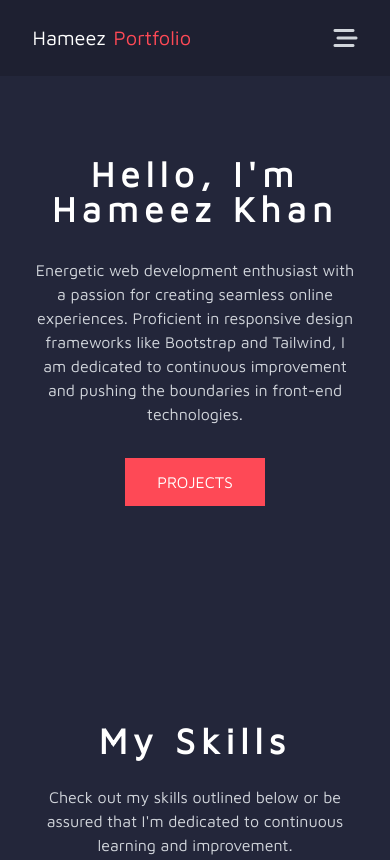
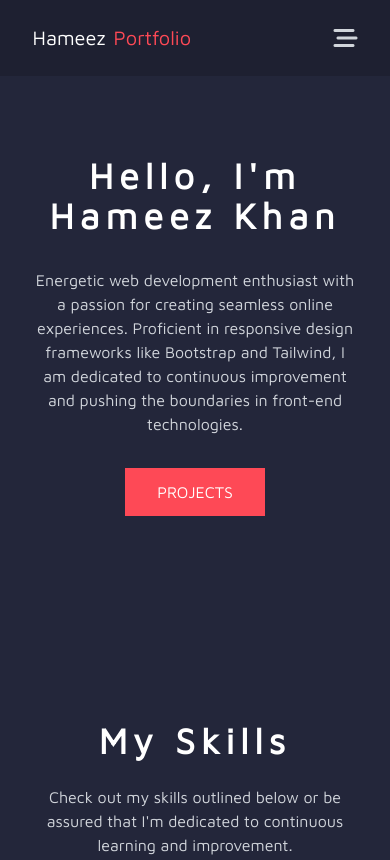
Before and after one commit to HameezKhan85/portfolio, a website: page public/index.html in a window 390 px wide. Shown: the top 860 px of the page. Drawn offline with Linux system fonts and the light colour scheme.

Commit message:
resolved sizes issues

```diff
--- a/public/index.html
+++ b/public/index.html
@@ -62,7 +62,7 @@
         <div class="w-10/12 lg:w-3/4 h-full mx-auto">
             <div class="grid grid-cols-1 lg:grid-cols-2 justify-center items-center">
                 <div class="h-full flex flex-col justify-center items-center lg:items-start text-center lg:text-start">
-                    <h1 class="text-6xl font-bold">Hello, I'm Hameez Khan</h1>
+                    <h1 class="text-4xl xl:text-6xl font-bold">Hello, I'm Hameez Khan</h1>
                     <p class="sm:w-4/5 my-8 text-gray-300">Energetic web development enthusiast with a passion for
                         creating seamless online experiences. Proficient in responsive design frameworks like Bootstrap
                         and Tailwind, I am dedicated to continuous improvement and pushing the boundaries in front-end
--- a/src/responsive.css
+++ b/src/responsive.css
@@ -11,8 +11,5 @@
         h1, h2, h3, h5 {
             letter-spacing: 6px !important;
         }
-        .text-6xl {
-            font-size: 2.2rem !important;
-        }
     }
 }
```
Also changed, not shown: public/css/output.css.
